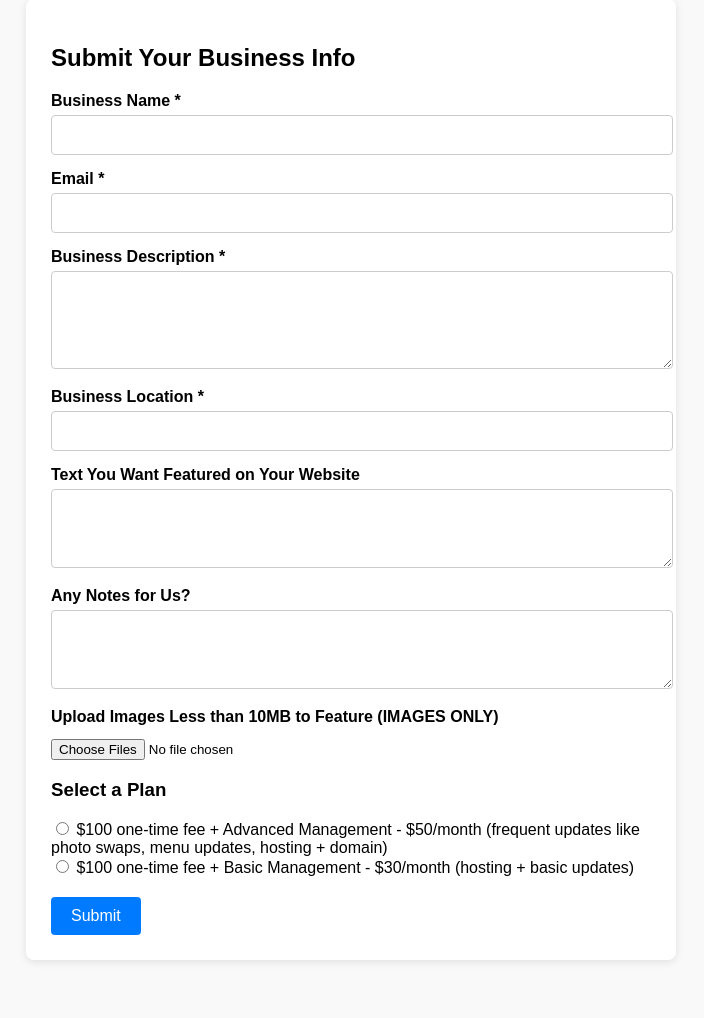
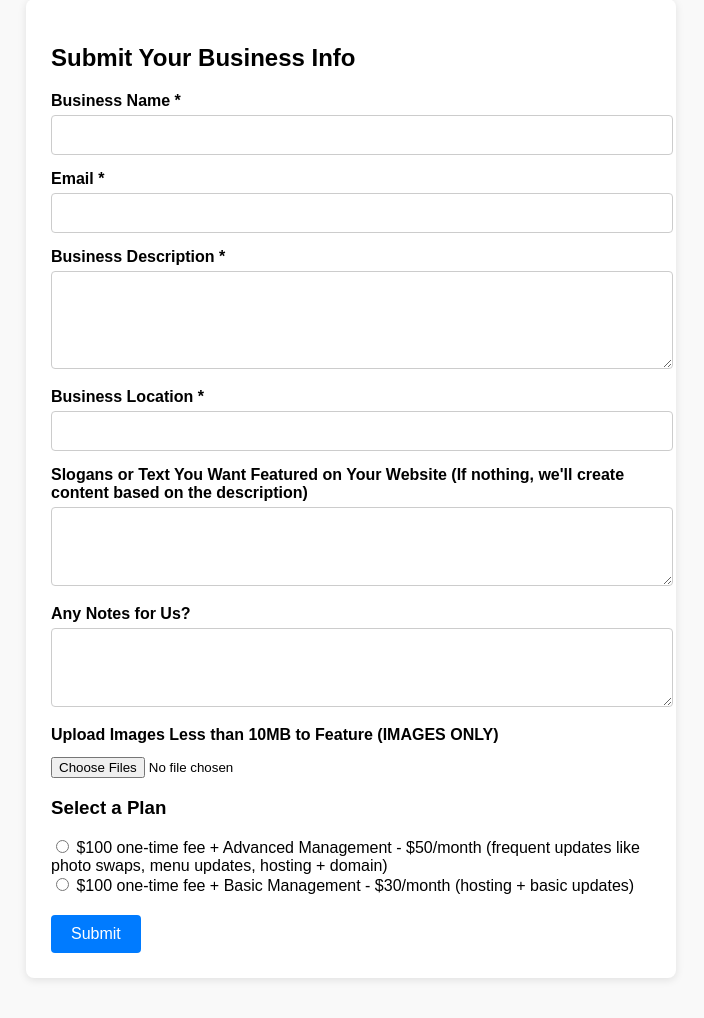
Before and after one commit to customweb6/customweb7, a Flask app: page /entry in a window 1280 px wide. Shown: the part 41-1059 px from the top of the page, without its empty margins (289-993 px from the left). Before the commit the page ends 1003 px from the top, so only its background shows below. Run offline with Flask 3, Linux system fonts and the light colour scheme.

Commit message:
Update entry.html

```diff
--- a/templates/entry.html
+++ b/templates/entry.html
@@ -77,7 +77,7 @@
     <label for="businessLocation">Business Location *</label>
     <input type="text" id="businessLocation" name="businessLocation" required>
 
-    <label for="featuredText">Text You Want Featured on Your Website</label>
+    <label for="featuredText">Slogans or Text You Want Featured on Your Website (If nothing, we'll create content based on the description)</label>
     <textarea id="featuredText" name="featuredText" rows="3"></textarea>
 
     <label for="notes">Any Notes for Us?</label>
```
